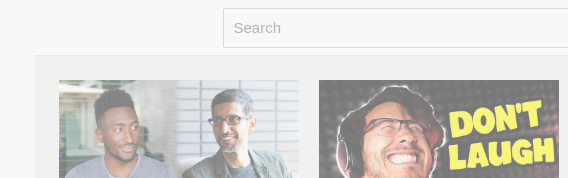
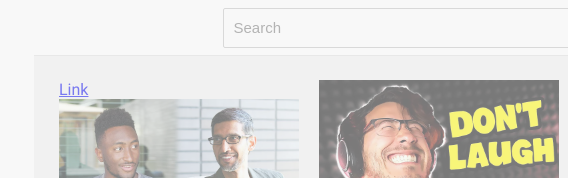
Before and after one commit to edwinmathew2510/edwin.yt-website, a plain HTML site: page index.html in a window 1280 px wide. Shown: the top 178 px of the page, 166-734 px from the left. Drawn offline with Linux system fonts and the light colour scheme.

Commit message:
Update index.html

```diff
--- a/index.html
+++ b/index.html
@@ -74,6 +74,7 @@
     <!-- Video Preview 1 -->
     <div class="videopreview">
       <div class="thumbnail-container">
+        <a href="https://edwinmathew2510.github.io/edwin.yt-website/test.html">Link</a>
         <a class="videolink" href="https://www.youtube.com/watch?v=n2RNcPRtAiY" target="_blank">
           <img class="thumbnail" src="thumbnails/thumbnail-1.webp" alt="Talking Tech with Sundar Pichai">
           <div class="video-time">14:20</div>
```
